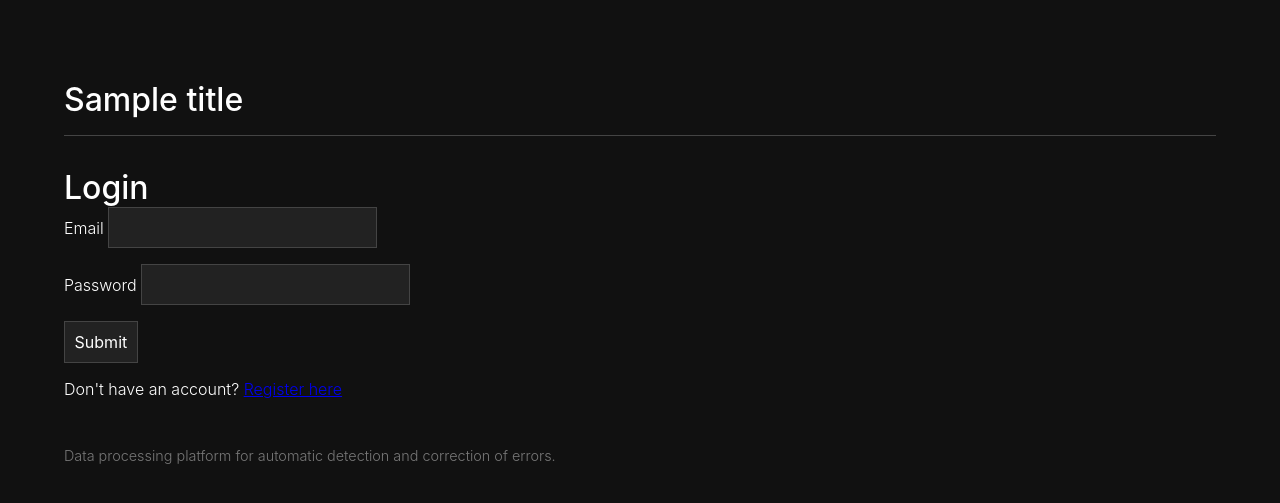
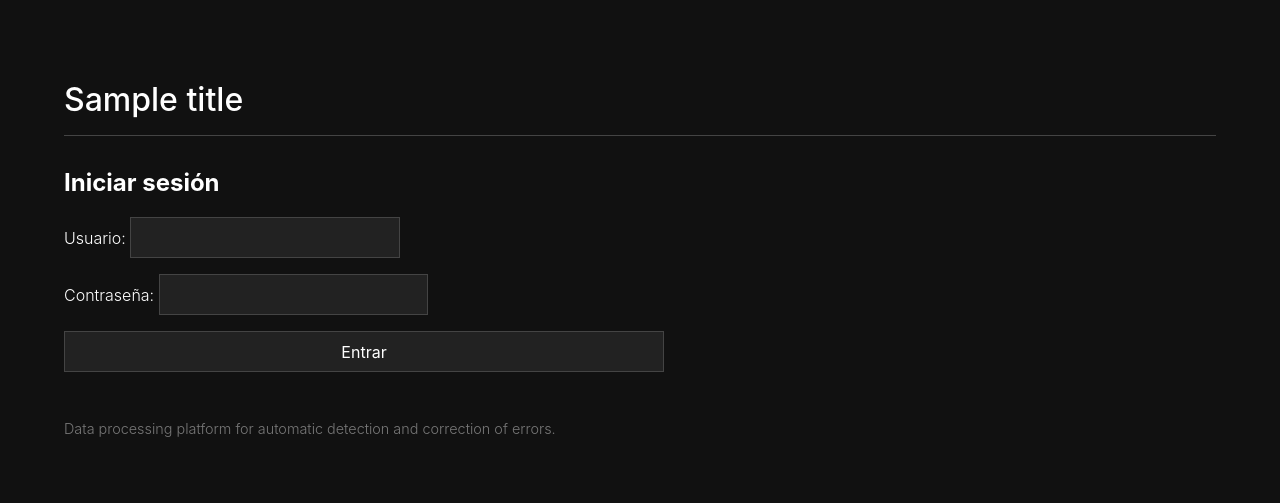
Before and after one commit to tomasalamos/imot2904, a Flask app: template templates/login.html in a window 1280 px wide. Shown: the top 503 px of the page. Run offline with Flask 3, Linux system fonts and the light colour scheme; the template is opened without the code that fills it: most values are stand-ins (such as "Sample title", 1, 10 or a date in 2020); form fields are guessed from the names that the template uses.

Commit message:
loginactualizado

```diff
--- a/app.py
+++ b/app.py
@@ -29,15 +29,15 @@ USERS = {
 @app.route('/login', methods=['GET', 'POST'])
 def login():
     if request.method == 'POST':
-        user = request.form['username']
+        username = request.form['username']
         password = request.form['password']
-        if user in USERS and USERS[user] == password:
-            session['user'] = user
+        if username == 'admin' and password == 'admin':
+            session['logged_in'] = True
             return redirect(url_for('index'))
         else:
-            flash('Usuario o contraseña incorrectos', 'error')
-            return redirect(url_for('login'))
+            return 'Usuario o contraseña incorrectos', 401
     return render_template('login.html')
+
 
 @app.route('/logout')
 def logout():
--- a/templates/login.html
+++ b/templates/login.html
@@ -1,20 +1,16 @@
 {% extends "layout.html" %}
 
 {% block content %}
-  <h1>Login</h1>
-  <form method="POST">
-      {{ form.hidden_tag() }}
-      <div>
-          <label>Email</label>
-          {{ form.email() }}
-      </div>
-      <div>
-          <label>Password</label>
-          {{ form.password() }}
-      </div>
-      <div>
-          {{ form.submit() }}
-      </div>
+  <h2>Iniciar sesión</h2>
+  <form method="POST" action="{{ url_for('login') }}">
+    <div>
+      <label for="username">Usuario:</label>
+      <input type="text" id="username" name="username" required>
+    </div>
+    <div>
+      <label for="password">Contraseña:</label>
+      <input type="password" id="password" name="password" required>
+    </div>
+    <button type="submit">Entrar</button>
   </form>
-  <p>Don't have an account? <a href="{{ url_for('register') }}">Register here</a></p>
 {% endblock %}
```
